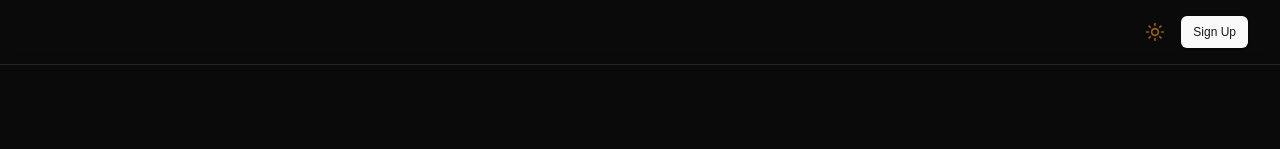
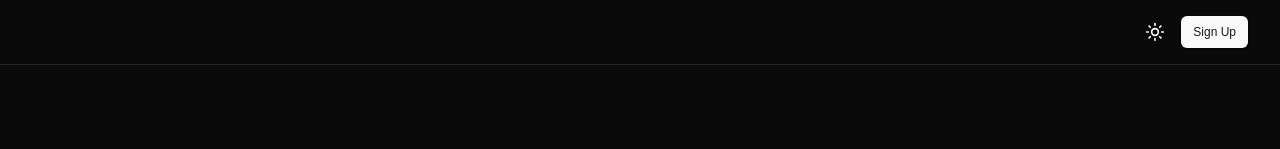
Before and after one commit to safetrustcr/dApp-SafeTrust, a Next.js app: page / in a window 1280 px wide. Both pictures are taken after a click on the button 1155 px from the left and 32 px from the top of the page. Shown: the top 149 px of the page. Built offline with nearby package versions, Linux system fonts and the light colour scheme.

Commit message:
Sun color has been changed

```diff
--- a/src/layouts/ThemeToggle.tsx
+++ b/src/layouts/ThemeToggle.tsx
@@ -17,7 +17,7 @@ const ThemeToggle = () => {
   return (
     <button className="py-4" onClick={() => toggleTheme()}>
       {theme === "dark" ? (
-        <Sun className="text-yellow-700 h-5 w-5" />
+        <Sun className="text-white h-5 w-5" />
       ) : (
         <Moon className="text-gray-700 h-5 w-5" />
       )}
```
